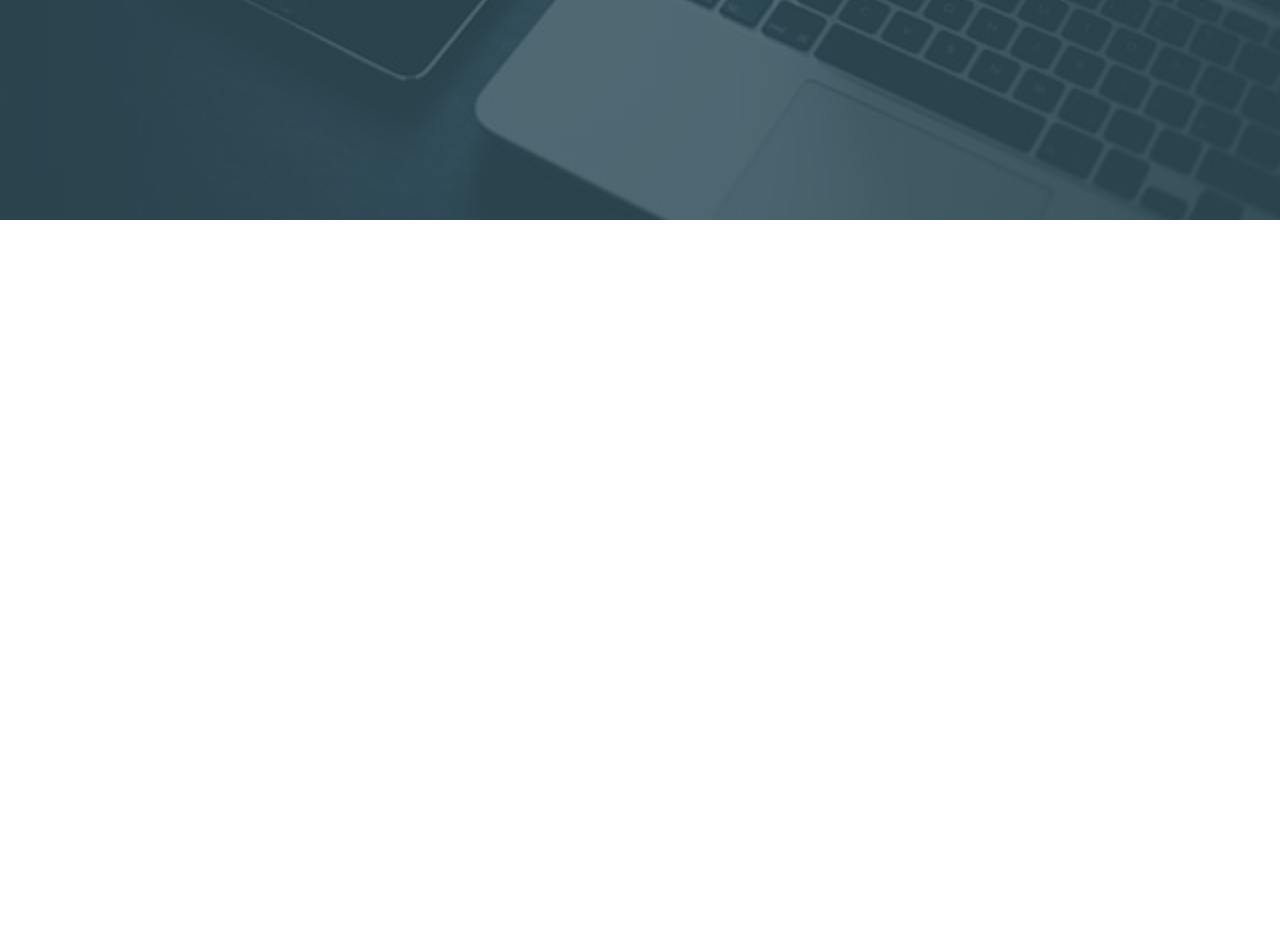
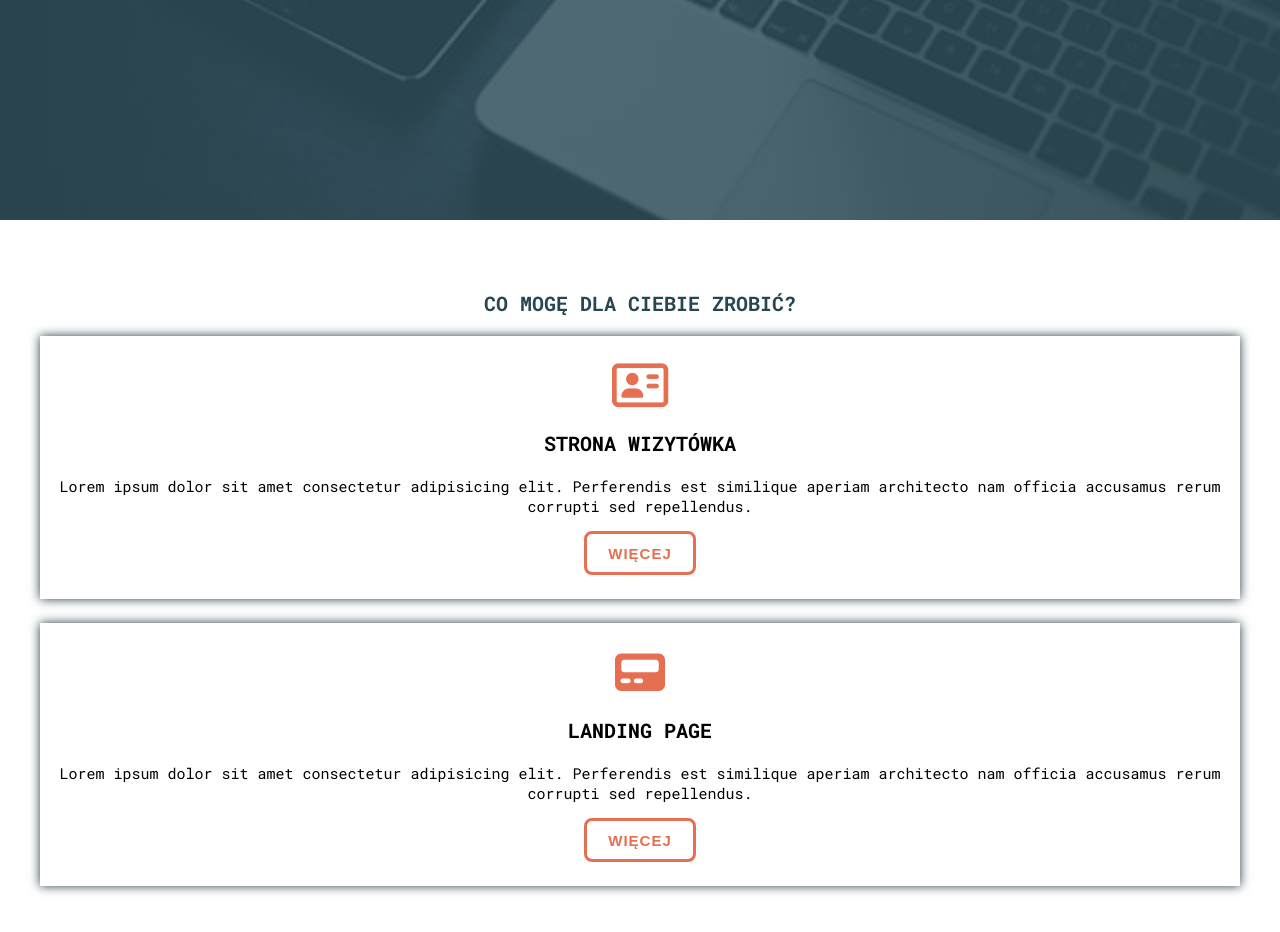
Before and after one commit to DawidSaager/portfolio, a website: page index.html in a window 1280 px wide. Shown: the part 500-1432 px from the top of the page. Before the commit the page ends 800 px from the top, so only its background shows below. Drawn offline with Linux system fonts and the light colour scheme.

Commit message:
add section offers

```diff
--- a/index.html
+++ b/index.html
@@ -49,7 +49,37 @@
 
    </div>
 </header>
+<main>
+   <section class="offers section-padding">
+   <div class="wrapper">
+      <h2 class="offers__heading heading-section">Co mogę dla Ciebie zrobić?</h2>
+      <div class="offers__boxes">
+         <div class="offers__box">
 
+
+               <i class="offers__icon fa-regular fa-address-card"></i>
+
+            <h3 class="offers__box-title">Strona wizytówka</h3>
+            <p class="offers__text">
+               Lorem ipsum dolor sit amet consectetur adipisicing elit. Perferendis est similique aperiam architecto nam officia accusamus rerum corrupti sed repellendus.
+            </p>
+            <button class="offers__button">Więcej</button>
+         </div>
+         <div class="offers__box">
+
+
+            <i class="offers__icon fa-solid fa-pager"></i>
+
+         <h3 class="offers__box-title">Landing page</h3>
+         <p class="offers__text">
+            Lorem ipsum dolor sit amet consectetur adipisicing elit. Perferendis est similique aperiam architecto nam officia accusamus rerum corrupti sed repellendus.
+         </p>
+         <button class="offers__button">Więcej</button>
+      </div>
+      </div>
+   </div>
+</section>
+</main>
 
 
 
--- a/src/sass/style.scss
+++ b/src/sass/style.scss
@@ -17,6 +17,18 @@ body {
 
 a{
 	text-decoration: none;
+}
+
+.section-padding{
+	padding: 50px 1em;
+}
+
+.heading-section{
+	font-size: 2rem;
+	text-transform: uppercase;
+	text-align: center;
+	color:#264653;
+	padding: 1em 0;
 }
 
 .wrapper {
@@ -179,3 +191,43 @@ a{
 		background-color: rgba($color: #264653, $alpha: .8);
 	}
 }
+
+.offers{
+	&__boxes{
+		display: flex;
+		flex-direction: column;
+	}
+
+	&__box{
+		padding: 1.5em 1em;
+		// border: 2px solid #253b43;
+
+		box-shadow: 0px 0px 10px #253b43;
+		text-align: center;
+		margin-bottom: 1.5em;
+	}
+	&__icon{
+		font-size: 5rem;
+		color: #E76F51;
+	}
+	&__box-title{
+		margin: 1em 0;
+		font-size: 2rem;
+		text-transform: uppercase;
+	}
+	&__text{
+		font-size: 1.5rem;
+		margin-bottom: 1em;
+	}
+	&__button{
+		border:3px solid #E76F51;
+		border-radius: 8px;
+		padding: .7em 1.4em;
+		background-color: transparent;
+		text-transform: uppercase;
+		font-size: 1.5rem;
+		font-weight: bold;
+		letter-spacing: 1px;
+		color: #E76F51;
+	}
+}
```
Also changed, not shown: dist/css/style.min.css, 3 other files.
